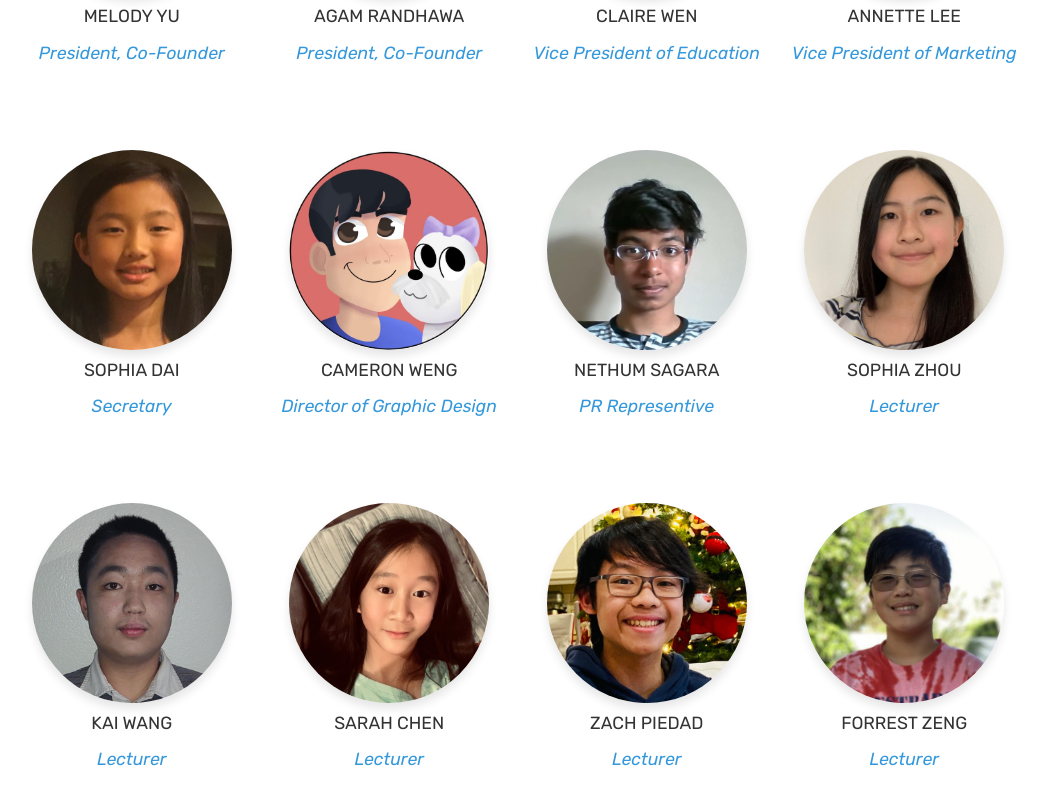
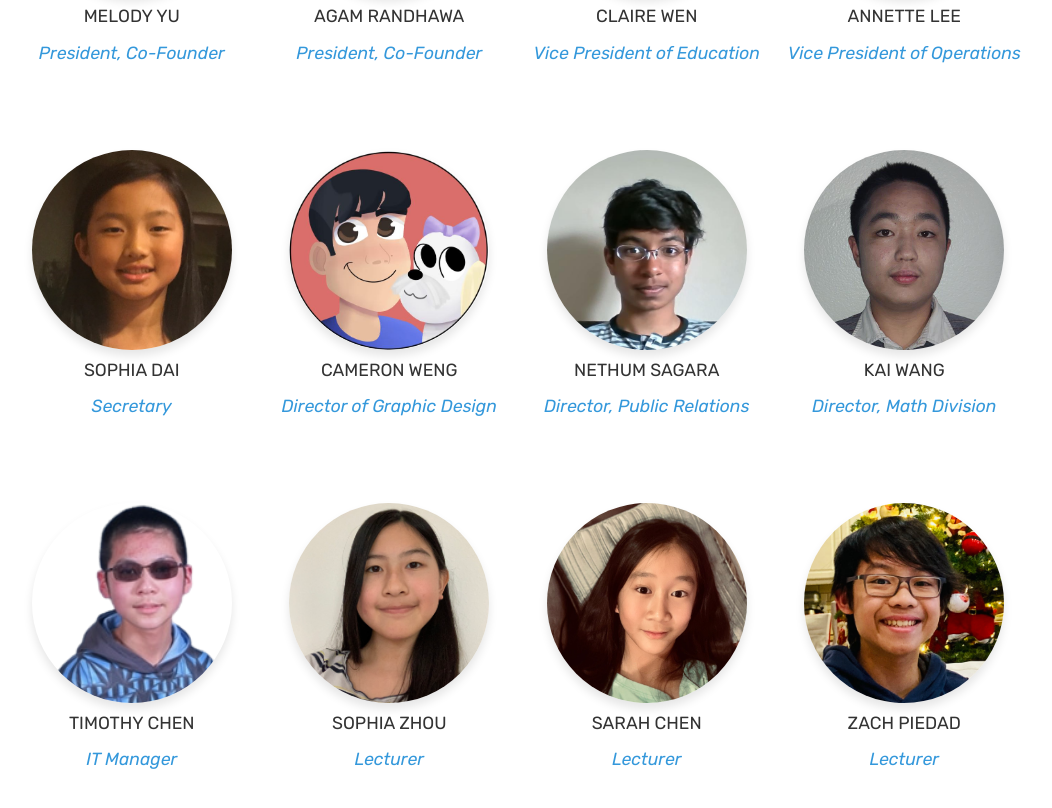
Before and after one commit to irvinecodingclub/irvinecodingclub.github.io, a Jekyll site: the page built from about.md, in a window 1280 px wide and 1400 px high, cut to the strip 487-1339 px from the top of the window. Shown: the top 808 px of the strip, without its empty margins (122-1174 px from the left). Built offline with Jekyll 4.4.1, drawn with Linux system fonts in a browser that asks for light colours; some of the changed text lies outside the part shown.

Commit message:
kai's videos, about changes

```diff
--- a/about.md
+++ b/about.md
@@ -37,7 +37,7 @@
             <div class="pe">
               <img src="{{ site.baseurl }}/assets/images/annl.jpg" alt="rafeh">
               <div class="p-name">Annette Lee</div>
-              <div class="p-des">Vice President of Marketing</div>
+              <div class="p-des">Vice President of Operations</div>
             </div>
 
             <div class="pe">
@@ -55,18 +55,24 @@
             <div class="pe">
               <img src="{{ site.baseurl }}/assets/images/nethumsagara.png" alt="rafeh">
               <div class="p-name">Nethum Sagara</div>
-              <div class="p-des">PR Representive</div>
+              <div class="p-des">Director, Public Relations</div>
+            </div>
+
+            <div class="pe">
+              <img src="{{ site.baseurl }}/assets/images/kai.jpeg" alt="rafeh">
+              <div class="p-name">Kai Wang</div>
+              <div class="p-des">Director, Math Division</div>
+            </div>
+
+            <div class="pe">
+              <img src="{{ site.baseurl }}/assets/images/timothyc.png" alt="rafeh">
+              <div class="p-name">Timothy Chen</div>
+              <div class="p-des">IT Manager </div>
             </div>
 
             <div class="pe">
               <img src="{{ site.baseurl }}/assets/images/sopz.png" alt="rafeh">
               <div class="p-name">Sophia Zhou</div>
-              <div class="p-des">Lecturer</div>
-            </div>
-
-            <div class="pe">
-              <img src="{{ site.baseurl }}/assets/images/kai.jpeg" alt="rafeh">
-              <div class="p-name">Kai Wang</div>
               <div class="p-des">Lecturer</div>
             </div>
 
@@ -134,12 +140,6 @@
               <img src="{{ site.baseurl }}/assets/images/sophialin.jpeg" alt="rafeh">
               <div class="p-name">Sophia Lin</div>
               <div class="p-des">Teaching Assistant</div>
-            </div>
-
-            <div class="pe">
-              <img src="{{ site.baseurl }}/assets/images/timothyc.png" alt="rafeh">
-              <div class="p-name">Timothy Chen</div>
-              <div class="p-des">Teaching Assistant, Website </div>
             </div>
 
             <div class="pe">
```
Also changed, not shown: _posts/2021-07-31-math-videos.md (added, +24 -0 lines).
